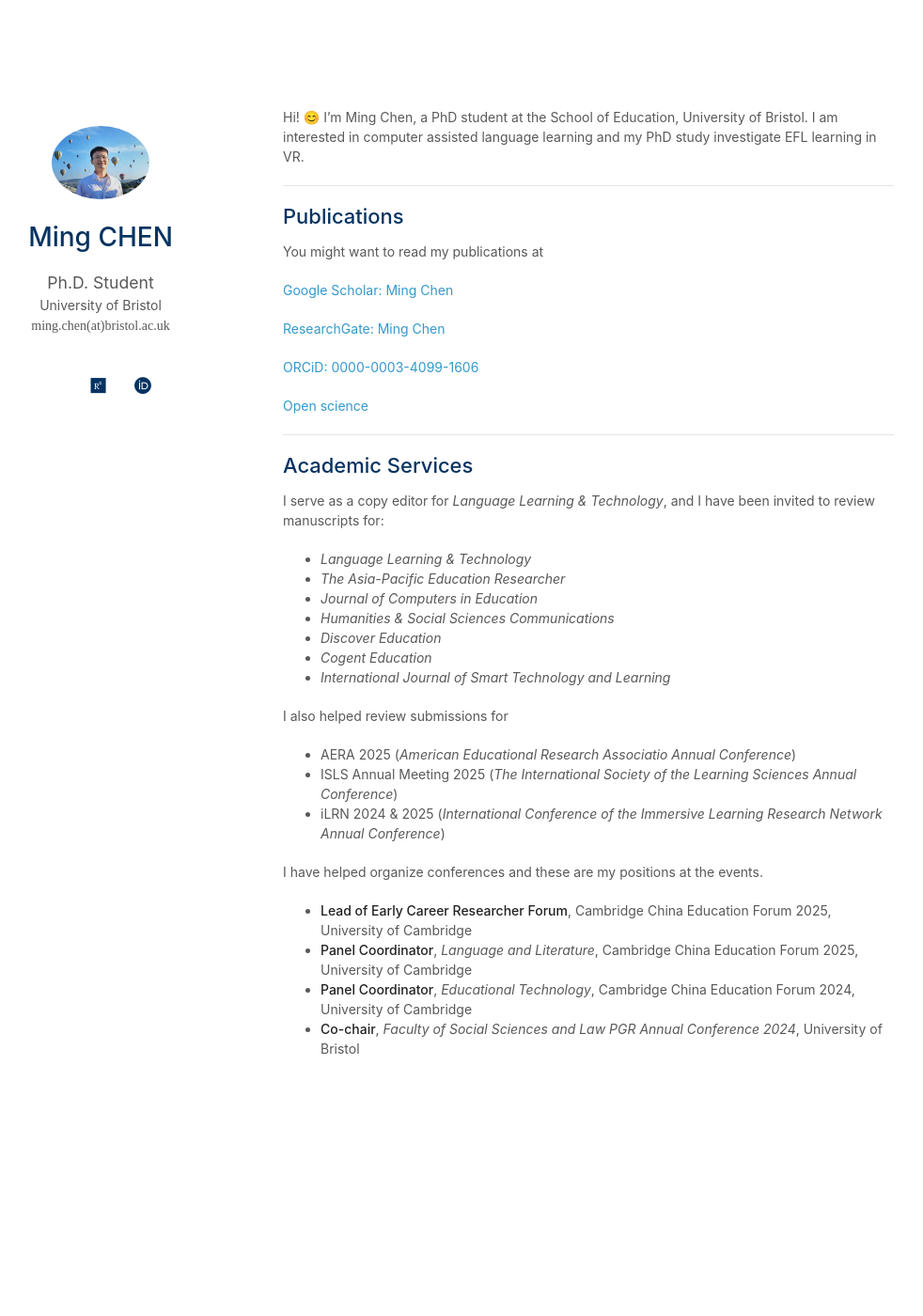
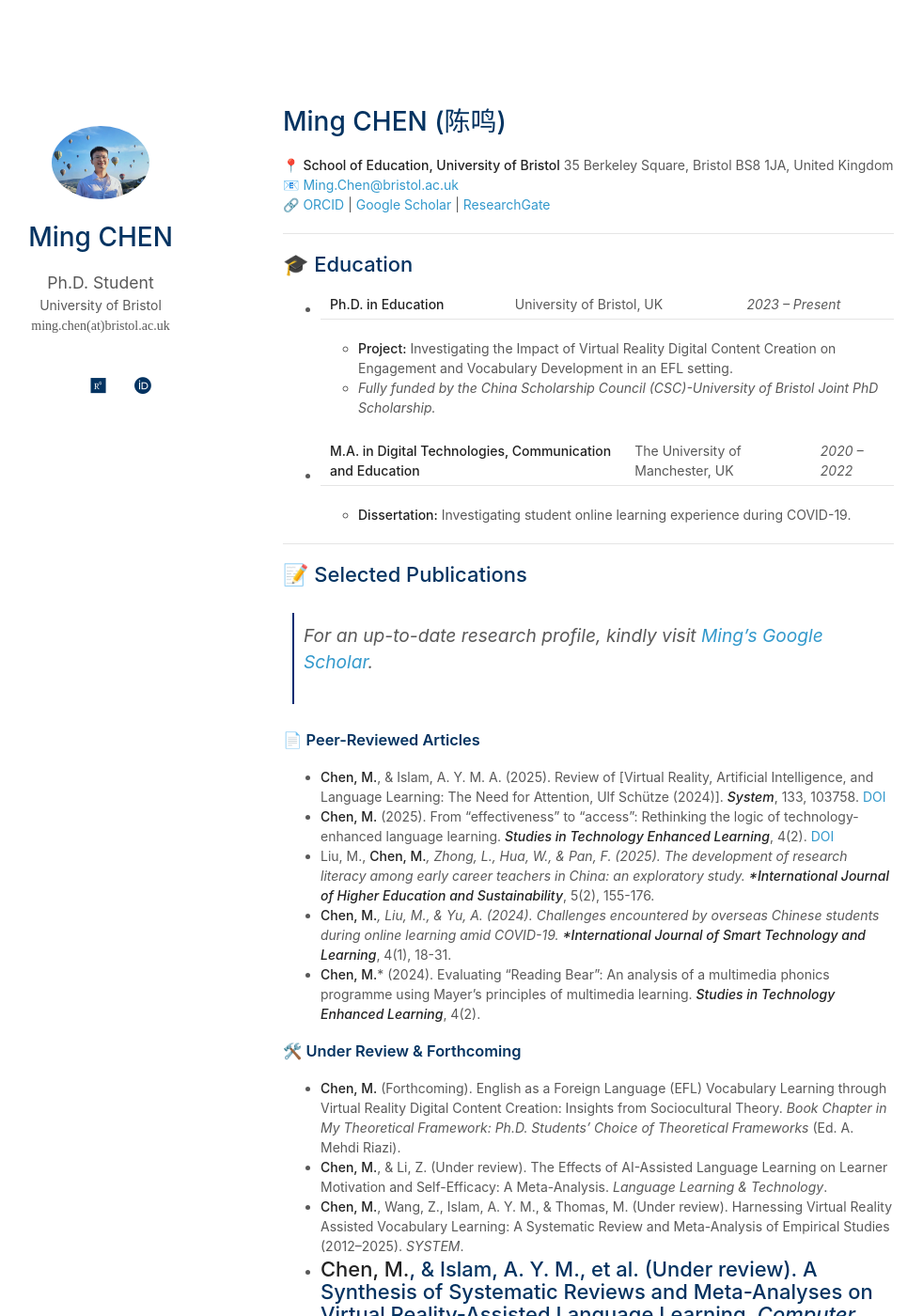
Before and after one commit to EricMingChen/EricMingChen.github.io, a Jekyll site: the page built from index.md, in a window 1280 px wide and 1400 px high. Shown: the whole window at 94% size, without its empty margins (169-1151 px from the left). Built offline with Jekyll 4.4.1, drawn with Linux system fonts in a browser that asks for light colours; a style sheet for code colours, icons or effects is not loaded; our own code applies the rules of GitHub Pages for plain Markdown files; some of the changed text lies outside the part shown.

Commit message:
Update index.md

```diff
--- a/index.md
+++ b/index.md
@@ -2,42 +2,72 @@
 layout: homepage
 ---
 
-Hi! 😊 I’m Ming Chen, a PhD student at the School of Education, University of Bristol. I am interested in computer assisted language learning and my PhD study investigate EFL learning in VR.
+# Ming CHEN (陈鸣)
+
+📍 **School of Education, University of Bristol** 35 Berkeley Square, Bristol BS8 1JA, United Kingdom
+📧 [Ming.Chen@bristol.ac.uk](mailto:Ming.Chen@bristol.ac.uk)
+🔗 [ORCID](https://orcid.org/0000-0003-4099-1606) | [Google Scholar](https://scholar.google.com/citations?user=bhmuN8YAAAAJ&hl=en) | [ResearchGate](https://www.researchgate.net/profile/Ming-Chen-174/research)
 
 ---
 
-## Publications
+## 🎓 Education
 
-You might want to read my publications at
-
-[Google Scholar: Ming Chen](https://scholar.google.com/citations?user=bhmuN8YAAAAJ&hl=en)
-
-[ResearchGate: Ming Chen](https://www.researchgate.net/profile/Ming-Chen-174)
-
-[ORCiD: 0000-0003-4099-1606](https://orcid.org/0000-0003-4099-1606)
-
-[Open science](https://osf.io/z9sh2/)
+* **Ph.D. in Education** | University of Bristol, UK | *2023 – Present*
+    * **Project:** Investigating the Impact of Virtual Reality Digital Content Creation on Engagement and Vocabulary Development in an EFL setting.
+    * *Fully funded by the China Scholarship Council (CSC)-University of Bristol Joint PhD Scholarship.*
+* **M.A. in Digital Technologies, Communication and Education** | The University of Manchester, UK | *2020 – 2022*
+    * **Dissertation:** Investigating student online learning experience during COVID-19.
 
 ---
 
-## Academic Services
+## 📝 Selected Publications
+> For an up-to-date research profile, kindly visit [Ming’s Google Scholar](https://scholar.google.com/citations?user=bhmuN8YAAAAJ&hl=en).
 
-I serve as a copy editor for *Language Learning & Technology*, and I have been invited to review manuscripts for:
-- *Language Learning & Technology*
-- *The Asia-Pacific Education Researcher*
-- *Journal of Computers in Education*
-- *Humanities & Social Sciences Communications*
-- *Discover Education*
-- *Cogent Education*
-- *International Journal of Smart Technology and Learning*
 
-I also helped review submissions for
-- AERA 2025 (*American Educational Research Associatio Annual Conference*)
-- ISLS Annual Meeting 2025 (*The International Society of the Learning Sciences Annual Conference*)
-- iLRN 2024 & 2025 (*International Conference of the Immersive Learning Research Network Annual Conference*)
+### 📄 Peer-Reviewed Articles
+* **Chen, M.**, & Islam, A. Y. M. A. (2025). Review of [Virtual Reality, Artificial Intelligence, and Language Learning: The Need for Attention, Ulf Schütze (2024)]. ***System***, 133, 103758. [DOI](https://doi.org/10.1016/j.system.2025.103758)
+* **Chen, M.** (2025). From “effectiveness” to “access”: Rethinking the logic of technology-enhanced language learning. ***Studies in Technology Enhanced Learning***, 4(2). [DOI](https://doi.org/10.21428/8c225f6e.6cf3a869)
+* Liu, M., **Chen, M.***, Zhong, L., Hua, W., & Pan, F. (2025). The development of research literacy among early career teachers in China: an exploratory study. ***International Journal of Higher Education and Sustainability***, 5(2), 155-176.
+* **Chen, M.***, Liu, M., & Yu, A. (2024). Challenges encountered by overseas Chinese students during online learning amid COVID-19. ***International Journal of Smart Technology and Learning***, 4(1), 18-31.
+* **Chen, M.*** (2024). Evaluating “Reading Bear”: An analysis of a multimedia phonics programme using Mayer’s principles of multimedia learning. ***Studies in Technology Enhanced Learning***, 4(2).
 
-I have helped organize conferences and these are my positions at the events.
-- **Lead of Early Career Researcher Forum**, Cambridge China Education Forum 2025, University of Cambridge
-- **Panel Coordinator**, *Language and Literature*, Cambridge China Education Forum 2025, University of Cambridge
-- **Panel Coordinator**, *Educational Technology*, Cambridge China Education Forum 2024, University of Cambridge
-- **Co-chair**, *Faculty of Social Sciences and Law PGR Annual Conference 2024*, University of Bristol
+### 🛠️ Under Review & Forthcoming
+* **Chen, M.** (Forthcoming). English as a Foreign Language (EFL) Vocabulary Learning through Virtual Reality Digital Content Creation: Insights from Sociocultural Theory. *Book Chapter in My Theoretical Framework: Ph.D. Students’ Choice of Theoretical Frameworks* (Ed. A. Mehdi Riazi).
+* **Chen, M.**, & Li, Z. (Under review). The Effects of AI-Assisted Language Learning on Learner Motivation and Self-Efficacy: A Meta-Analysis. *Language Learning & Technology*.
+* **Chen, M.**, Wang, Z., Islam, A. Y. M., & Thomas, M. (Under review). Harnessing Virtual Reality Assisted Vocabulary Learning: A Systematic Review and Meta-Analysis of Empirical Studies (2012–2025). *SYSTEM*.
+* **Chen, M.**, & Islam, A. Y. M., et al. (Under review). A Synthesis of Systematic Reviews and Meta-Analyses on Virtual Reality-Assisted Language Learning. *Computer Assisted Language Learning*.
+---
+
+## 💰 Funding & Grants
+
+| Year | Award / Grant | Institution |
+| :--- | :--- | :--- |
+| 2023-27 | **Joint PhD Scholarship** | China Scholarship Council & Univ. of Bristol |
+| 2024-25 | **Research Collaboration Grant** | TLC, University of Bristol |
+| 2024-25 | **Fieldwork Support Grant** | PASE, University of Bristol |
+| 2024 | **PhD Connect Conference Grant** | The Alan Turing Institute |
+| 2023-27 | **Research Training Support Grant** | University of Bristol |
+
+---
+
+## 🏛️ Academic Services
+
+### 🌟 Professional Engagement
+* **Cambridge China Education Forum (CCEF):**
+    * Operations Division Coordinator (2026)
+    * Lead of Early Career Researcher Forum (2025)
+    * Panel Coordinator (2024-2025)
+* **University of Bristol:**
+    * Co-chair, Faculty of Social Science and Law PGR Annual Conference 2024
+    * PhD Student Representative, School of Education
+
+### 🖋️ Editorial & Reviewing
+* **Copy Editor:** *Language Learning & Technology* (2024 – Present)
+* **Journal Reviewer:**
+    * *The Asia-Pacific Education Researcher*
+    * *Journal of Multilingual and Multicultural Development*
+    * *Journal of Computers in Education*
+    * *Humanities & Social Sciences Communications* (Nature Portfolio)
+* **Conference Reviewer:** BERA (2026), ISLS (2025), AERA (2025), iLRN (2024-2026).
+
+---
```
